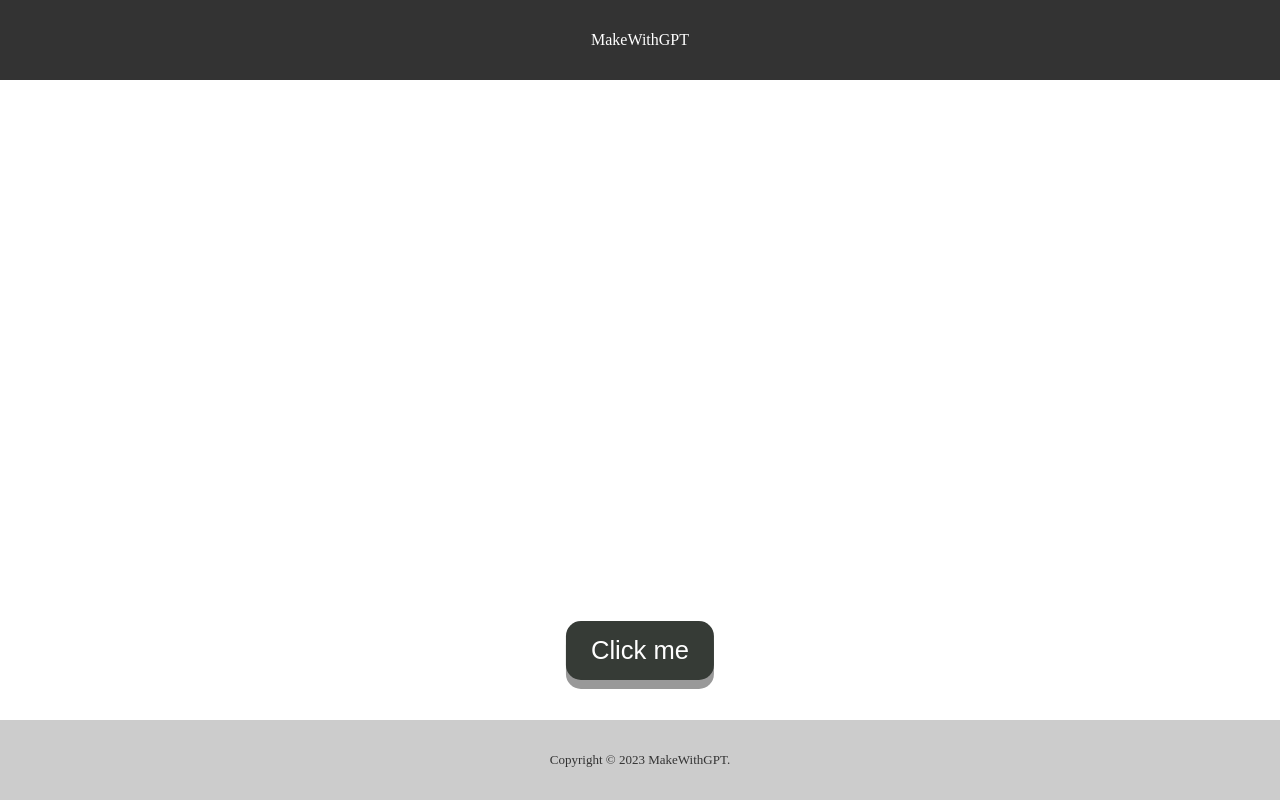
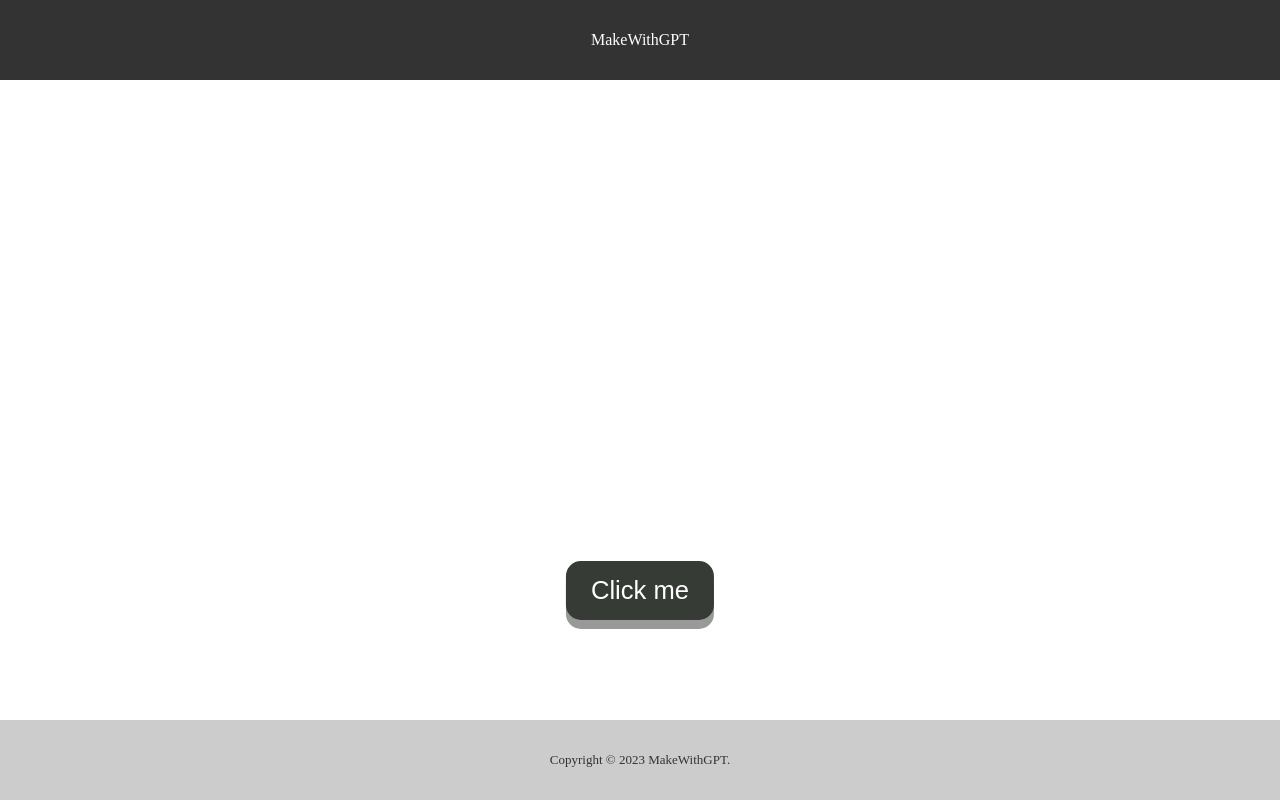
Before and after one commit to 1mw1player/makewithgpt, a plain HTML site: page index.html in a window 1280 px wide. Drawn offline with Linux system fonts and the light colour scheme.

Commit message:
button fix chrome again

```diff
--- a/assets/app.css
+++ b/assets/app.css
@@ -43,7 +43,7 @@ main {
 
 .button-container {
   position: absolute;
-  bottom: 40px;
+  bottom: 100px;
   left: 50%;
   transform: translateX(-50%);
 }
```
